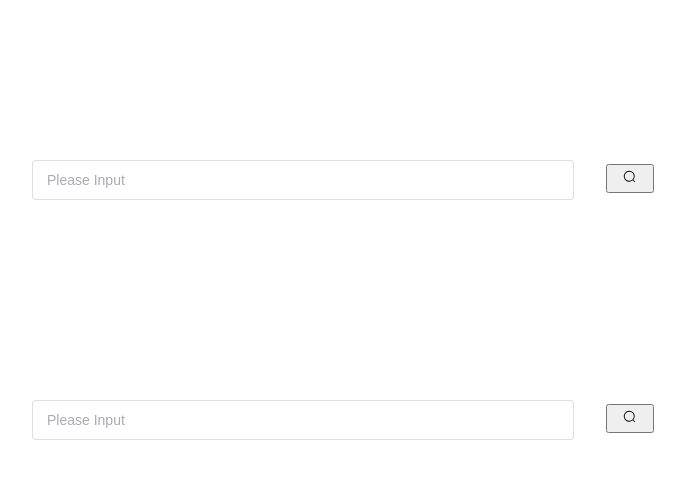
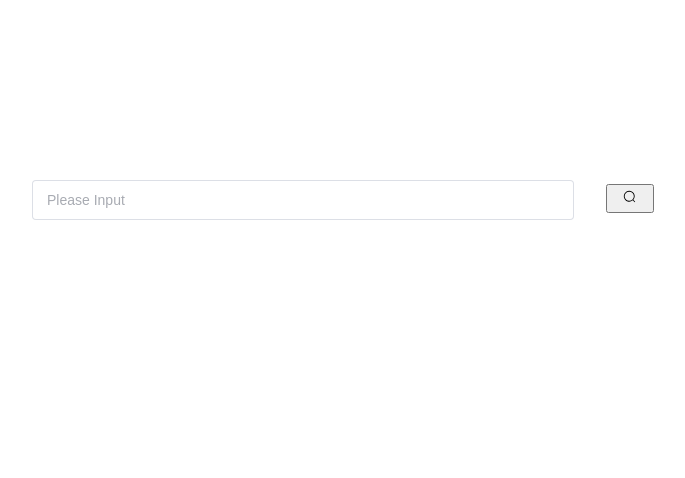
Before and after one commit to hotjuicew/mini-TMDB, a Vue app: page /home in a window 1280 px wide. Shown: the top 478 px of the page, without its empty margins (297-982 px from the left). Built offline with nearby package versions, Linux system fonts and the light colour scheme.

Commit message:
fix：解决了两个搜索栏的bug，把search-bar抽取成一个组件，基本实现搜索功能

```diff
--- a/src/App.vue
+++ b/src/App.vue
@@ -1,12 +1,12 @@
 <template>
   <div id="app">
-    <home-view></home-view>
+    <search-bar></search-bar>
    <router-view></router-view>
   </div>
 
 </template>
 <script setup>
-import HomeView from "@/views/home/HomeView";
+import SearchBar from "@/components/SearchBar";
 </script>
 <style>
 #app {
--- /dev/null
+++ b/src/components/SearchBar.vue
@@ -0,0 +1,85 @@
+<template>
+  <div class="search-bar">
+    <div class="search-container">
+      <el-input
+          v-model="input"
+          class="w-50 m-2"
+          size="large"
+          placeholder="Please Input"
+      />
+      <button class="search" @click="clickSearch()">
+        <el-icon>
+          <Search/>
+        </el-icon>
+      </button>
+    </div>
+  </div>
+</template>
+
+<script setup>
+import {computed, ref} from 'vue'
+import {Search} from '@element-plus/icons-vue'
+import axiosInstance from '@/servers/request/index'
+import useHomeStore from "@/stores/home";
+import {useRouter} from "vue-router";
+
+const router = useRouter()
+const input = ref('')
+const homeStore = useHomeStore()
+
+const trimInput = computed(() => {
+  return input.value.trim()
+})
+
+const clickSearch = () => {
+  axiosInstance.get('/movies', {
+    params: {
+      type: 'partial',
+      q: trimInput.value,
+      s: 's'
+    }
+  }).then(res => {
+    console.log("res:", res.data)
+    homeStore.searchList = res.data
+    console.log(homeStore.searchList[0].name)
+
+    router.push("/search")
+  })
+}
+</script>
+
+<style lang="less" scoped>
+.search-bar {
+  margin-top: 10rem;
+  height: 10vh;
+  display: flex;
+
+  flex-direction: column;
+  justify-content: center;
+  align-items: center;
+
+  .search-container {
+    display: inline;
+  }
+
+  :deep(.el-input) {
+    display: inline;
+    margin-right: 2rem;
+  }
+
+  :deep(.el-input__wrapper) {
+    width: 40vw;
+
+  }
+
+  :deep(.search-bar) {
+    height: auto;
+  }
+
+  .search {
+    width: 3rem;
+    height: 1.8rem;
+    display: inline;
+  }
+}
+</style>
--- a/src/views/home/HomeView.vue
+++ b/src/views/home/HomeView.vue
@@ -1,82 +1,17 @@
 <template>
   <div class="home">
-    <div class="search-bar">
-      <el-input
-          v-model="input"
-          class="w-50 m-2"
-          size="large"
-          placeholder="Please Input"
-      />
-      <button class="search" @click="clickSearch()"><el-icon><Search /></el-icon></button>
-    </div>
+
 
   </div>
 
 </template>
 
 <script setup>
-import {computed, ref} from 'vue'
-import { Search } from '@element-plus/icons-vue'
-import axiosInstance from '@/servers/request/index'
-import useHomeStore from "@/stores/home";
-import { useRouter } from "vue-router";
-const router=useRouter()
-const input = ref('')
-const homeStore = useHomeStore()
 
-const trimInput = computed(() => {
-  return input.value.trim()
-})
-
-const clickSearch = () => {
-  axiosInstance.get('/movies', {
-    params: {
-      type:'partial',
-      q: trimInput.value,
-      s:'s'
-    }
-  }).then(res => {
-    console.log("res:", res.data)
-    homeStore.searchList=res.data
-    console.log(homeStore.searchList[0].name)
-
-    router.push("/search")
-  })
-}
 
 
 </script>
 
 <style lang="less" scoped>
-.home{
-  margin-top: 10rem;
-  height: 10vh;
-  display: flex;
-  flex-direction:column;
-  :deep(.el-input){
-    display:inline;
-    margin-right: 2rem;
-  }
-  :deep(.el-input__wrapper){
-    width: 40vw;
 
-  }
-  :deep(.search-bar){
-    height: auto;
-  }
-  .search{
-    width: 3rem;
-    height: 1.8rem;
-    display:inline;
-  }
-}
 </style>
-
-<!--<style lang="less" scoped>-->
-<!--.home{-->
-<!--  display: flex;-->
-<!--  flex-direction: column;-->
-<!--  justify-content: center;-->
-<!--  align-items: center;-->
-<!--}-->
-<!--</style>-->
--- a/src/views/list/ListView.vue
+++ b/src/views/list/ListView.vue
@@ -2,14 +2,14 @@
   <div class="Title">
    <h2>List</h2>
     <div class="list">
-<!--      <div class="item" v-for="item in newList.value">-->
-<!--        <div class="left">-->
-<!--          <h3 class="title">{{ item.name }}</h3>-->
-<!--        </div>-->
-<!--        <div class="right">-->
-<!--          <img :src="item.img" :alt="item.name+'图片'">-->
-<!--        </div>-->
-<!--      </div>-->
+      <div class="item" v-for="item in newList.value">
+        <div class="left">
+          <h3 class="title">{{ item.name }}</h3>
+        </div>
+        <div class="right">
+          <img :src="item.img" :alt="item.name+'图片'">
+        </div>
+      </div>
     </div>
   </div>
 </template>
```
